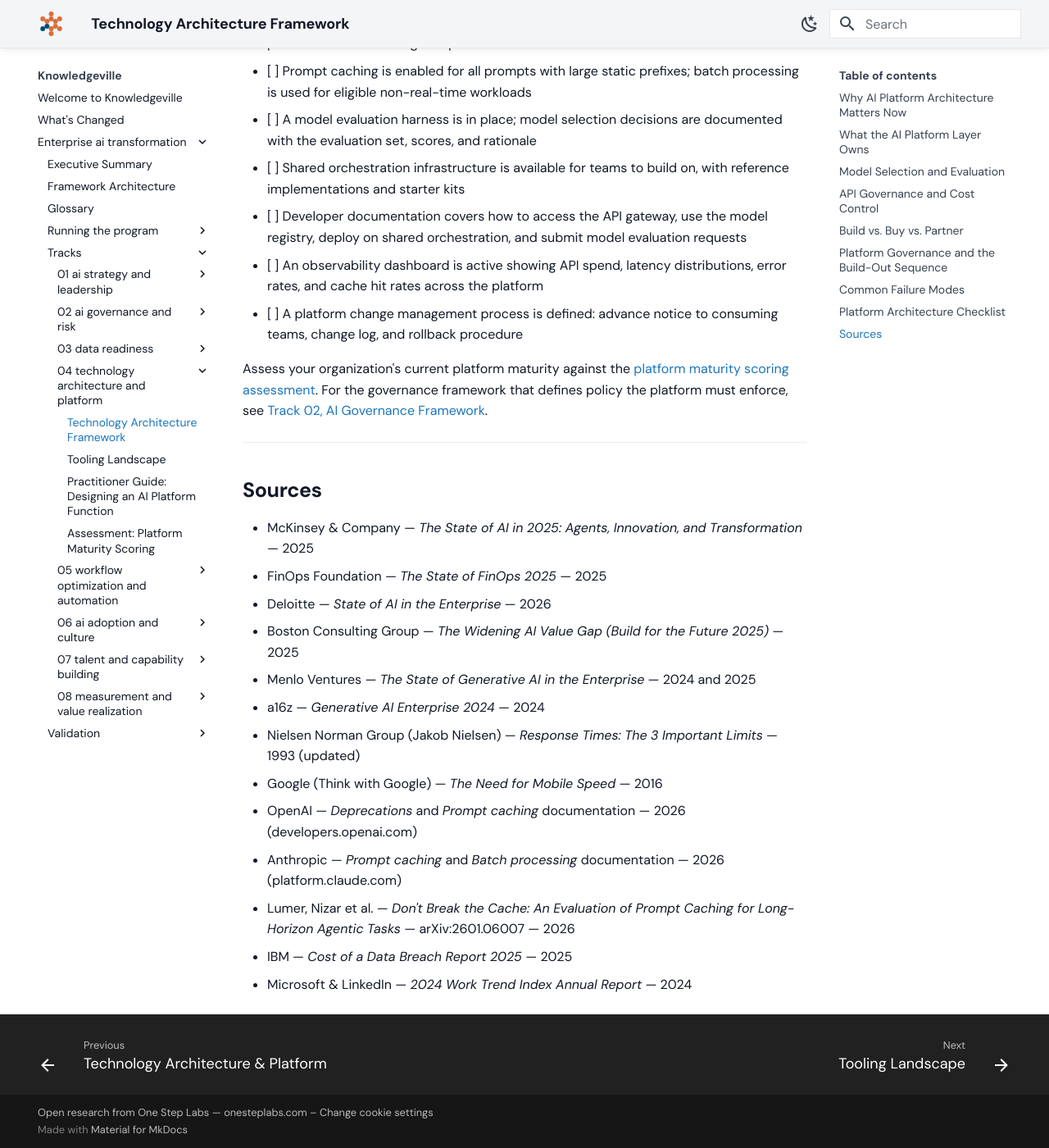
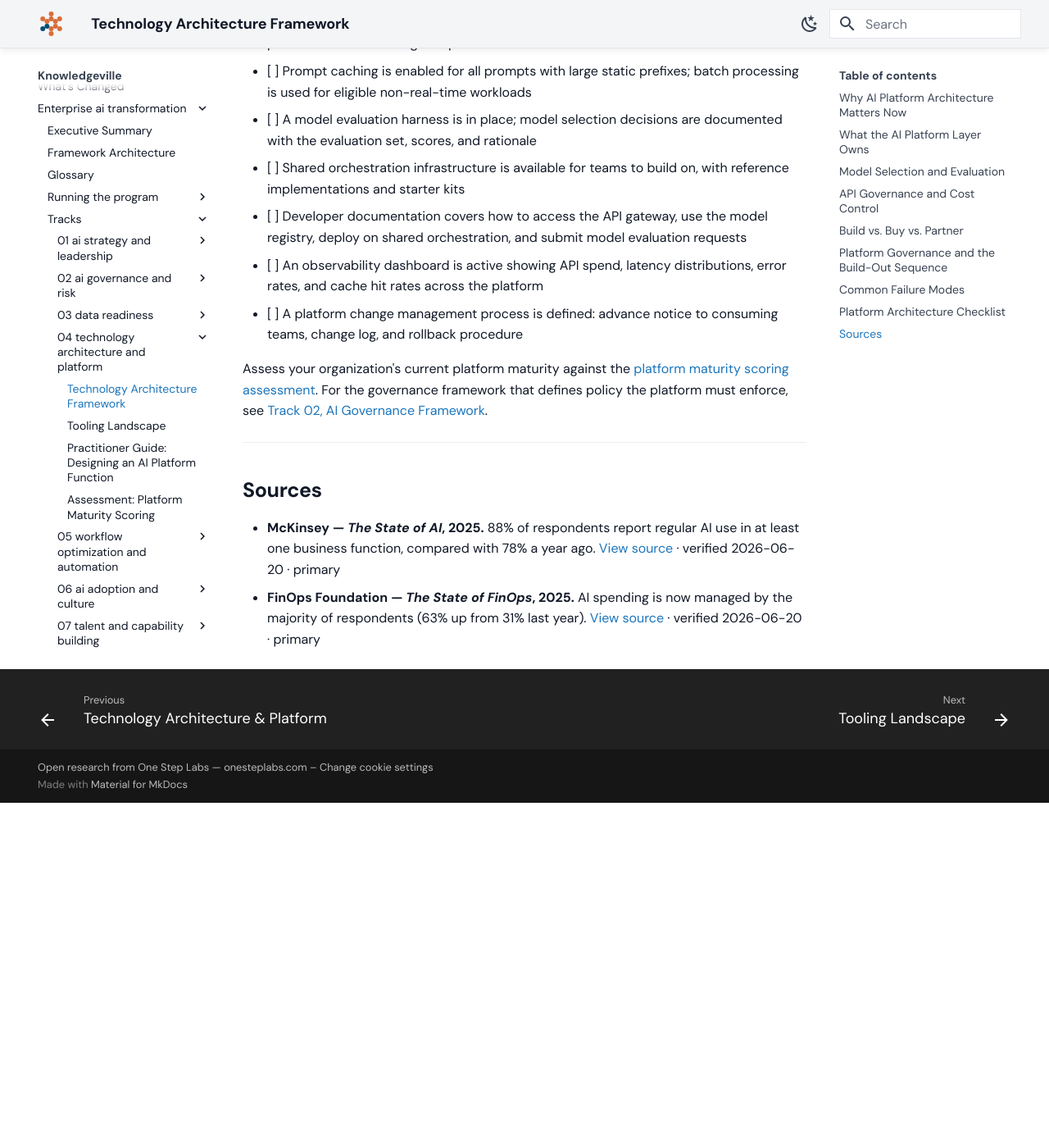
Before and after one commit to grandaha/knowledgeville, an MkDocs documentation site: the page built from published/enterprise-ai-transformation/tracks/04-technology-architecture-and-platform/02-technology-architecture-framework.md, in a window 1280 px wide and 1400 px high, scrolled down 10446 px. Shown: the whole window at 82% size. Built offline with MkDocs 1.6.1 and Material for MkDocs 9.7.7, drawn with Linux system fonts in a browser that asks for light colours; some web fonts are replaced; after the commit the page ends 11425 px from its top, so only the background shows below that; some of the changed text lies outside the part shown.

Commit message:
Publish: sync content from workspace

```diff
--- a/published/enterprise-ai-transformation/tracks/04-technology-architecture-and-platform/02-technology-architecture-framework.md
+++ b/published/enterprise-ai-transformation/tracks/04-technology-architecture-and-platform/02-technology-architecture-framework.md
@@ -14,7 +14,7 @@ This is not a hypothetical. McKinsey's 2025 *State of AI* survey found that 88%
 
 The cost of point-solution sprawl is not only financial. It is architectural. An enterprise cannot audit what it cannot see, cannot govern what it did not provision, and cannot optimize what it has no unified view of. When every team routes its prompts through a different API key, there is no way to aggregate cost, enforce policy, or catch a runaway agent before the invoice arrives. When every team selects its own models, there is no shared evaluation, no compliance review, and no mechanism to retire a model that turns out to be unsuitable.
 
-> **88% of organizations** now use AI in at least one business function *(McKinsey, The State of AI, 2025)*, yet as of 2025 only **63% of organizations were tracking or managing their AI spend at all** — up from 31% a year earlier *(FinOps Foundation, The State of FinOps, 2025)*. Centralized cost attribution remains the exception, not the rule.
+> **88% of organizations** now use AI in at least one business function ([McKinsey, 2025](#ev-mckinsey-state-of-ai-2025-adoption)), yet as of 2025 only **63% of organizations were managing their AI spend** — up from 31% a year earlier ([FinOps Foundation, 2025](#ev-finops-foundation-state-of-finops-2025-tracking-spend)). Centralized cost attribution remains the exception, not the rule.
 
 This consolidation gap shows up in the maturity data as well. Only about 21% of organizations report having a mature model for governing autonomous AI agents (Deloitte, *State of AI in the Enterprise*, 2026), and the organizations that pull ahead tend to be the ones that centralize: "future-built" firms are roughly three times as likely to operate a central, integrated AI platform as their lagging peers (BCG, *The Widening AI Value Gap*, 2025). Centralization is not bureaucratic overhead — it is the pattern that correlates with capturing value.
 
@@ -158,16 +158,7 @@ Assess your organization's current platform maturity against the [platform matur
 
 ## Sources
 
-- McKinsey & Company — *The State of AI in 2025: Agents, Innovation, and Transformation* — 2025
-- FinOps Foundation — *The State of FinOps 2025* — 2025
-- Deloitte — *State of AI in the Enterprise* — 2026
-- Boston Consulting Group — *The Widening AI Value Gap (Build for the Future 2025)* — 2025
-- Menlo Ventures — *The State of Generative AI in the Enterprise* — 2024 and 2025
-- a16z — *Generative AI Enterprise 2024* — 2024
-- Nielsen Norman Group (Jakob Nielsen) — *Response Times: The 3 Important Limits* — 1993 (updated)
-- Google (Think with Google) — *The Need for Mobile Speed* — 2016
-- OpenAI — *Deprecations* and *Prompt caching* documentation — 2026 (developers.openai.com)
-- Anthropic — *Prompt caching* and *Batch processing* documentation — 2026 (platform.claude.com)
-- Lumer, Nizar et al. — *Don't Break the Cache: An Evaluation of Prompt Caching for Long-Horizon Agentic Tasks* — arXiv:2601.06007 — 2026
-- IBM — *Cost of a Data Breach Report 2025* — 2025
-- Microsoft & LinkedIn — *2024 Work Trend Index Annual Report* — 2024
+<!-- generated from validation/evidence.yaml — do not edit; run scripts/build_index.py -->
+
+- **McKinsey — *The State of AI*, 2025.** 88% of respondents report regular AI use in at least one business function, compared with 78% a year ago. [View source](https://www.mckinsey.com/capabilities/quantumblack/our-insights/the-state-of-ai){#ev-mckinsey-state-of-ai-2025-adoption} · verified 2026-06-20 · primary
+- **FinOps Foundation — *The State of FinOps*, 2025.** AI spending is now managed by the majority of respondents (63% up from 31% last year). [View source](https://data.finops.org/2025-report/){#ev-finops-foundation-state-of-finops-2025-tracking-spend} · verified 2026-06-20 · primary
--- a/published/enterprise-ai-transformation/tracks/04-technology-architecture-and-platform/05-assessment-platform-maturity-scoring.md
+++ b/published/enterprise-ai-transformation/tracks/04-technology-architecture-and-platform/05-assessment-platform-maturity-scoring.md
@@ -12,9 +12,9 @@ This assessment scores one thing: whether the **AI platform function** is mature
 
 It is the diagnostic companion to the [AI technology architecture framework](/enterprise-ai-transformation/tracks/04-technology-architecture-and-platform/02-technology-architecture-framework.md) and the [practitioner guide for designing an AI platform function](/enterprise-ai-transformation/tracks/04-technology-architecture-and-platform/04-practitioner-guide-designing-an-ai-platform-function.md). Run it before investing in net-new AI capabilities, when platform costs are growing without explanation, or when the number of teams building AI independently has outpaced any shared infrastructure serving them.
 
-> As of 2025, only **63% of organizations were tracking or managing their AI spend at all** — up from 31% a year earlier, which still leaves more than a third unable to say what they spent on model APIs last month or which business unit spent it *(FinOps Foundation, The State of FinOps, 2025)*
+> As of 2025, only **63% of organizations were managing their AI spend** — up from 31% a year earlier, which still leaves more than a third unable to say what they spent on model APIs last month or which business unit spent it ([FinOps Foundation, 2025](#ev-finops-foundation-state-of-finops-2025-tracking-spend))
 >
-> The average enterprise runs **more than 100 applications** federated through its identity provider alone *(Okta, Businesses at Work 2025)*, and enterprises that have adopted generative AI typically deploy **three or more foundation models** in their stack *(Menlo Ventures, State of Generative AI in the Enterprise, 2024)* — most of them procured independently, with no shared infrastructure layer connecting them
+> The average enterprise runs **more than 100 applications** federated through its identity provider alone ([Okta, 2025](#ev-okta-businesses-at-work-2025-app-count)), and enterprises that have adopted generative AI typically deploy **three or more foundation models** in their stack ([Menlo Ventures, 2024](#ev-menlo-ventures-state-genai-2024-model-count)) — most of them procured independently, with no shared infrastructure layer connecting them
 
 This framework produces a prioritized gap list, not a score to report upward. If the result doesn't change what gets funded, what gets consolidated, or what gets enforced in the next 90 days, the assessment wasn't worth running.
 
@@ -168,8 +168,8 @@ The most common failure mode: the assessment produces a score, someone presents
 
 ## Sources
 
-- FinOps Foundation — *The State of FinOps 2025* — 2025
-- Okta — *Businesses at Work 2025* — 2025
-- Menlo Ventures — *The State of Generative AI in the Enterprise* — 2024 and 2025
-- OpenAI — *Deprecations* and *Assistants API deprecation* documentation — 2026 (developers.openai.com)
-- AICPA — *SOC 2 Trust Services Criteria* — 2017 (rev. 2022); ISO/IEC — *ISO/IEC 27001:2022* — 2022
+<!-- generated from validation/evidence.yaml — do not edit; run scripts/build_index.py -->
+
+- **FinOps Foundation — *The State of FinOps*, 2025.** AI spending is now managed by the majority of respondents (63% up from 31% last year). [View source](https://data.finops.org/2025-report/){#ev-finops-foundation-state-of-finops-2025-tracking-spend} · verified 2026-06-20 · primary
+- **Okta — *Businesses at Work 2025*, 2025.** The average number of apps each company uses reached 101 this year, cracking the major milestone of 100 after years of flat growth. [View source](https://www.okta.com/newsroom/articles/businesses-at-work-2025/){#ev-okta-businesses-at-work-2025-app-count} · verified 2026-06-20 · primary
+- **Menlo Ventures — *State of Generative AI in the Enterprise*, 2024.** organizations typically deploy three or more foundation models in their AI stacks, routing to different models depending on the use case or results. [View source](https://menlovc.com/2024-the-state-of-generative-ai-in-the-enterprise/){#ev-menlo-ventures-state-genai-2024-model-count} · verified 2026-06-20 · primary
```
Also changed, not shown: 1 other file.
